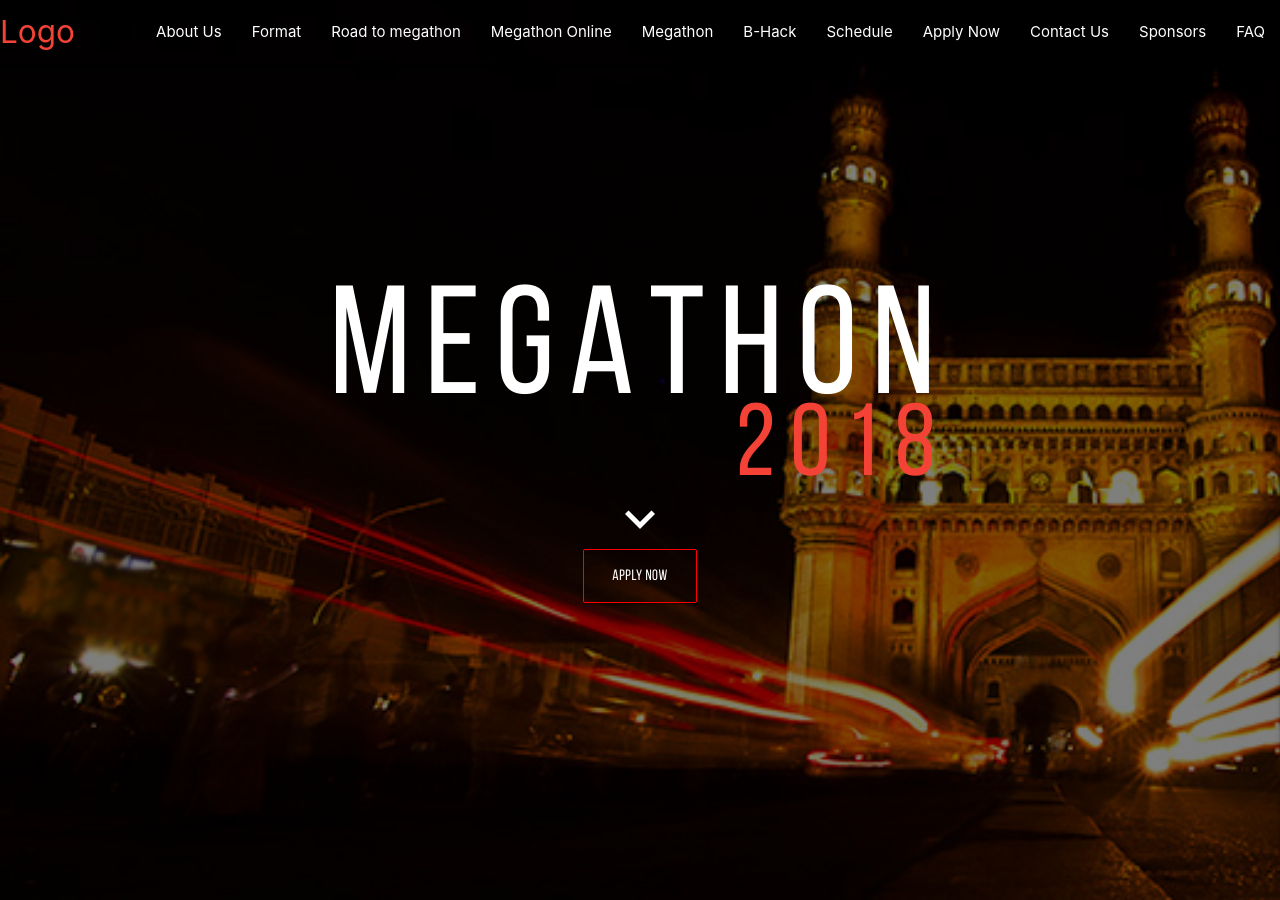
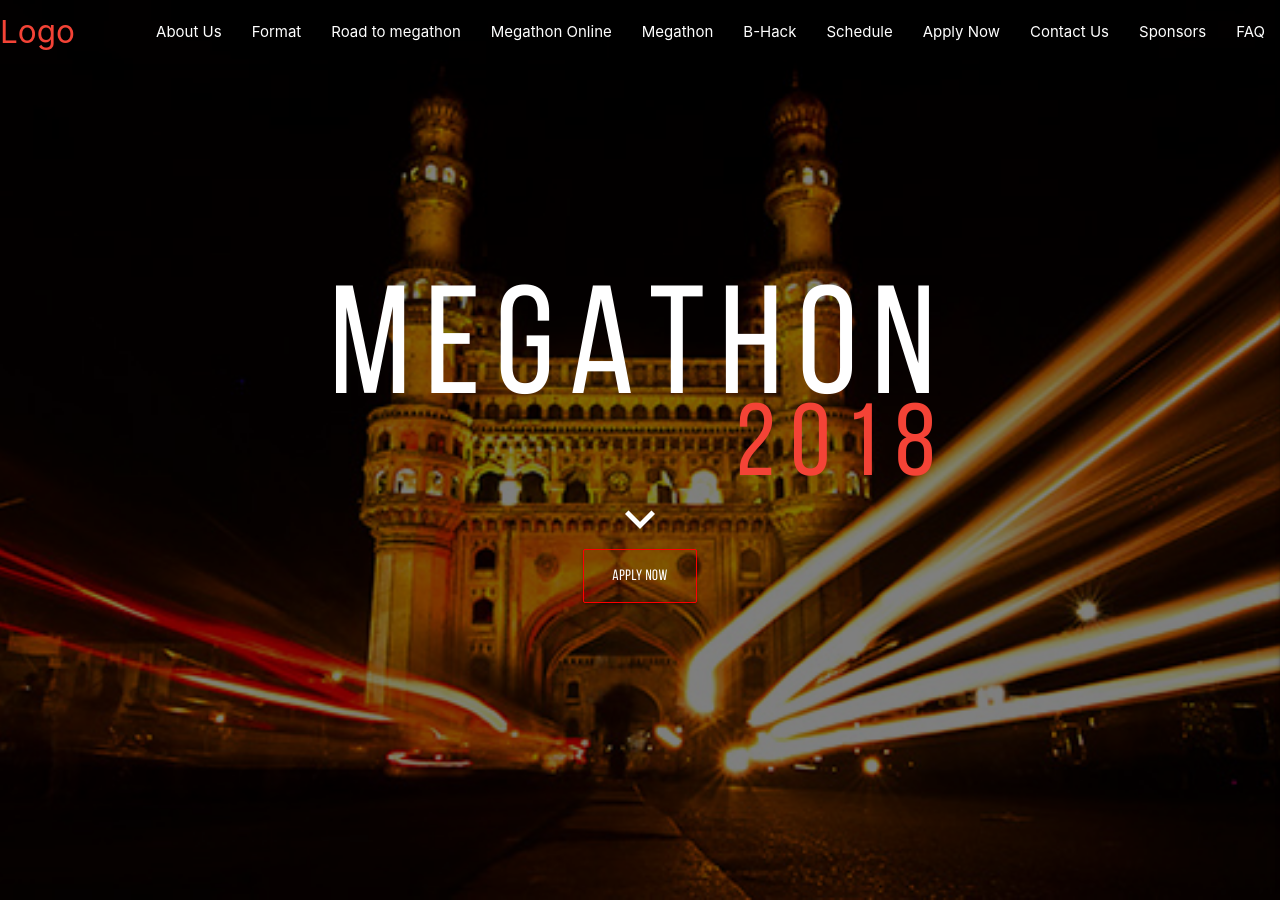
Before and after one commit to IIIT-ECell/megathon, a Jekyll site: the page built from index.md, in a window 1280 px wide and 900 px high. Built offline with Jekyll 4.4.1, drawn with Linux system fonts in a browser that asks for light colours; nearby versions of some CDN libraries; our own code applies the rules of GitHub Pages for plain Markdown files; some of the changed text lies outside the part shown.

Commit message:
Fixed Sponsors, landing. disabled fade

```diff
--- a/_includes/header.html
+++ b/_includes/header.html
@@ -26,7 +26,7 @@
         <li><a href="{{site.baseurl}}/#Schedule">Schedule</a></li>
         <li><a href="{{site.baseurl}}/#Apply">Apply Now</a></li>
         <li><a href="{{site.baseurl}}/#Contact">Contact Us</a></li>
-        <li><a href="{{site.baseurl}}/sponsors">Sponsors</a></li>
+        <li><a href="{{site.baseurl}}/#Sponsors">Sponsors</a></li>
         <li><a href="{{site.baseurl}}/faq">FAQ</a></li>
 
         <!-- <li><a class="dropdown-trigger" href="#!" data-target="dropdown1">Dropdown<i class="material-icons right">arrow_drop_down</i></a></li> -->
--- a/_includes/landing.html
+++ b/_includes/landing.html
@@ -4,7 +4,7 @@
   <div class="hero-overlay">
   </div>
   <div class="hero" id="landing-hero">
-    <img class="img-responsive" src="{{site.baseurl}}/assets/images/back/charminar.jpg" alt="test">
+    <img class="of cover" src="{{site.baseurl}}/assets/images/back/charminar.jpg" alt="test">
   </div>
 
   <div class="align-fill">
--- a/_includes/sponsors.html
+++ b/_includes/sponsors.html
@@ -1,12 +1,19 @@
-<div class="scrollspy" id="sponsors">
+<div class="scrollspy" id="Sponsors">
 	<div class="container">
 		<h3 class="">Past Sponsors</h3>
 		{% assign names = site.data.sponsors %}
 
 		<div class="row">
 		{% for i in (0..14) %}
-			<div class="col s4 m4 l4 xl4">
-				<a href="{{names[i].url}}" target="_blank"><img src="{{site.baseurl}}/assets/images/sponsors/past/{{names[i].pic}}" class="responsive-img">{{i}}:{{names[i].name}}</a>
+			<div class="col s12 m4 l3">
+
+				<div class="fixh-container">
+					<a href="{{names[i].url}}" target="_blank">
+						<img src="{{site.baseurl}}/assets/images/sponsors/past/{{names[i].pic}}" class="of">
+						<!-- {{i}}:{{names[i].name}} -->
+					</a>
+				</div>
+
 			</div>
 		{% endfor %}
 	</div>
--- a/_layouts/home.html
+++ b/_layouts/home.html
@@ -13,5 +13,5 @@
 {% include about.html %}
 {% include format.html %}
 {% include schedule.html %}
+{% include sponsors.html %}
 {% include contact.html %}
-{% include sponsors.html %}
--- a/assets/css/custom-materialize.css
+++ b/assets/css/custom-materialize.css
@@ -1,3 +1,8 @@
+/* BEGIN CUSTOM DECLARATIONS */
+/* BEGIN CUSTOM DECLARATIONS */
+/* BEGIN CUSTOM DECLARATIONS */
+/* BEGIN CUSTOM DECLARATIONS */
+/* BEGIN CUSTOM DECLARATIONS */
 /* BEGIN CUSTOM DECLARATIONS */
 @font-face {
   font-family: "Bebas Neue";
@@ -9,16 +14,23 @@
   src: url("../fonts/norwester.tff"), url("../fonts/norwester.eot");
 }
 /* END CUSTOM DECLARATIONS */
+/* END CUSTOM DECLARATIONS */
+/* END CUSTOM DECLARATIONS */
+/* END CUSTOM DECLARATIONS */
+/* END CUSTOM DECLARATIONS */
+/* END CUSTOM DECLARATIONS */
 
 
 
 
+/* BEGIN REGULAR ELEMENT STYLING */
+/* BEGIN REGULAR ELEMENT STYLING */
+/* BEGIN REGULAR ELEMENT STYLING */
+/* BEGIN REGULAR ELEMENT STYLING */
+/* BEGIN REGULAR ELEMENT STYLING */
+/* BEGIN REGULAR ELEMENT STYLING */
 
-
-
-
-
-/* begin landing cover */
+/* START landing cover */
 .landing {
   height: 100vh;
   width: 100%;
@@ -73,9 +85,9 @@
   margin: 0;
   line-height: 0.75;
 }
-/* end lanfing cover */
+/* END landing cover */
 
-/* start scroll down button styling */
+/* START scroll down button styling */
 #down {
   z-index: 1300;
   transition: all 0.6s ease;
@@ -95,9 +107,9 @@
 #downicon:hover {
   color: #e14658;
 }
-/* end scoll down button styling */
+/* END scoll down button styling */
 
-/* start home scroll stylling */
+/* START home scroll stylling */
 #jump {
   position: fixed;
   bottom: 2rem;
@@ -133,14 +145,53 @@
 #jump i:hover {
   color: white;
 }
-/* end home scroll styling */
+
+
+/* END home scroll styling */
+
+
+
+/* START sponsor styling */
+
+.fixh-container {
+  width: 100%;
+  height: 15rem;
+}
+.fixh-container img{
+  height: 100%;
+  width: 100%;
+  object-fit: contain;
+}
+
+.of {
+  height: 100%;
+  width: 100%;
+  object-fit: contain;
+}
+.of.cover{
+  object-fit: cover;
+}
+
+
+/* END sponsor styling */
+
+/* END REGULAR ELEMENT STYLING */
+/* END REGULAR ELEMENT STYLING */
+/* END REGULAR ELEMENT STYLING */
+/* END REGULAR ELEMENT STYLING */
+/* END REGULAR ELEMENT STYLING */
+/* END REGULAR ELEMENT STYLING */
 
 
 
 
 
 
-
+/* BEGIN MODIFYING MATERIALIZE */
+/* BEGIN MODIFYING MATERIALIZE */
+/* BEGIN MODIFYING MATERIALIZE */
+/* BEGIN MODIFYING MATERIALIZE */
+/* BEGIN MODIFYING MATERIALIZE */
 /* BEGIN MODIFYING MATERIALIZE */
 * {
   z-index: 1000;
@@ -186,6 +237,11 @@
   z-index: 1000;
 }
 /* END MODIFYING MATERIALIZE */
+/* END MODIFYING MATERIALIZE */
+/* END MODIFYING MATERIALIZE */
+/* END MODIFYING MATERIALIZE */
+/* END MODIFYING MATERIALIZE */
+/* END MODIFYING MATERIALIZE */
 
 
 
@@ -193,26 +249,17 @@
 
 
 /* BEGIN DEFINE GENERIC CLASSES */
+/* BEGIN DEFINE GENERIC CLASSES */
+/* BEGIN DEFINE GENERIC CLASSES */
+/* BEGIN DEFINE GENERIC CLASSES */
+/* BEGIN DEFINE GENERIC CLASSES */
+/* BEGIN DEFINE GENERIC CLASSES */
 
 /* ---APPEARANCE--- */
 
 /* ------link classes------ */
 
 
-/* ------colours------ */
-.wash {
-  background-color: #f5f5f5
-}
-.wash-text {
-  color: #f5f5f5;
-}
-
-.dark {
-
-}
-.dark-text {
-
-}
 /* ------font stacks------ */
 .bebas-neue {
   font-family: "Bebas Neue","Helvetica Neue",Helvetica,Arial,sans-serif;
@@ -291,3 +338,8 @@
 /* ------components------ */
 
 /* END DEFINE GENERIC CLASSES */
+/* END DEFINE GENERIC CLASSES */
+/* END DEFINE GENERIC CLASSES */
+/* END DEFINE GENERIC CLASSES */
+/* END DEFINE GENERIC CLASSES */
+/* END DEFINE GENERIC CLASSES */
--- a/assets/js/navscroll.js
+++ b/assets/js/navscroll.js
@@ -14,7 +14,7 @@
 // To make sure the JS is optimal, i.e. There's no performance issue
 // Accomplished by making the scrollThing wait
 let scrollHandler = {
-  allow: true,
+  allow: false,
   reallow: function() {
     scrollHandler.allow = true;
   },
```
